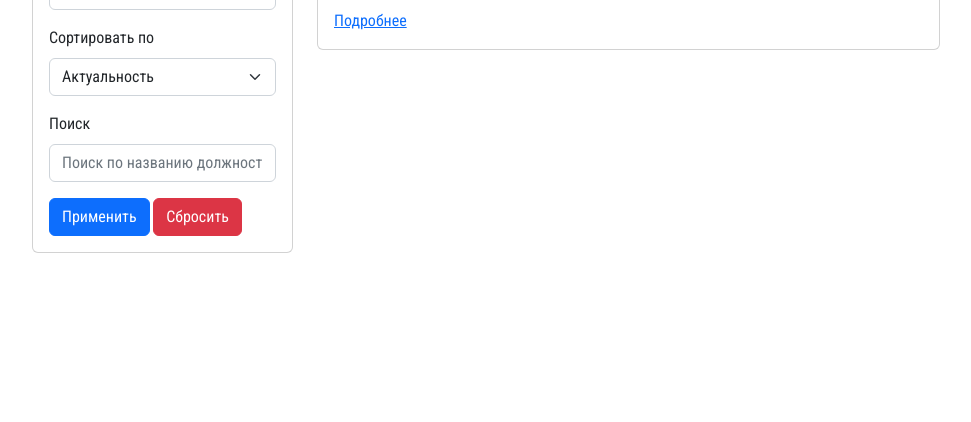
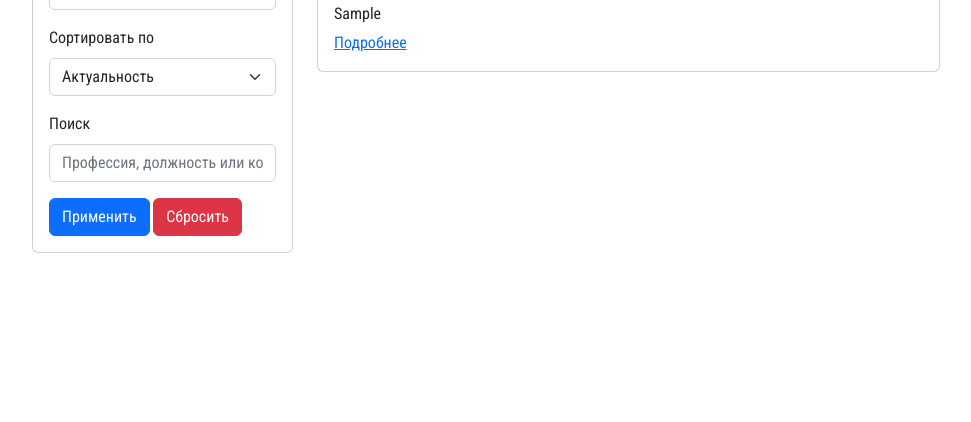
Before and after one commit to Russo2642/homework_68_with_team, a Django app: template headhunter/cv/templates/index.html in a window 1280 px wide. Shown: the part 221-643 px from the top of the page, without its empty margins (50-1021 px from the left). Run offline with Django 3.2, Linux system fonts and the light colour scheme; the template is opened without the code that fills it: most values are stand-ins (such as "Sample title", 1, 10 or a date in 2020); some libraries are stand-ins or nearby versions.

Commit message:
#23: добавил функцию поиска по должности, категории и компании на главной странице

```diff
--- a/headhunter/cv/templates/base/base.html
+++ b/headhunter/cv/templates/base/base.html
@@ -15,6 +15,14 @@
     <link href="{% static 'fontawesomefree/css/solid.css' %}" rel="stylesheet" type="text/css">
     <link rel="icon" href="https://i.hh.kz/logos/svg/hh.ru__min_.svg?v=11032019" type="image/x-icon"/>
     <title>{% block title %}HeadHunter{% endblock %}</title>
+    <script>
+        function handleKeyPress(event) {
+            if (event.key === 'Enter') {
+                event.preventDefault();
+                document.getElementById('search-form').submit();
+            }
+        }
+    </script>
 </head>
 <body>
 <nav class="navbar navbar-expand-lg navbar-dark bg-dark" style="height: 80px">
@@ -42,10 +50,10 @@
                 </li>
                 {% endif %}
             </ul>
-            <form class="form-inline" action="{% url 'index' %}" method="get">
+            <form class="form-inline" action="{% url 'index' %}" method="get" id="search-form">
                 <input type="text" name="search" id="search" class="form-control"
-                       placeholder="Поиск по названию должности" value="{{ search_query|default:'' }}">
-                <button type="submit" class="btn btn-outline-secondary">Поиск</button>
+                       placeholder="Поиск по названию должности" value="{{ search_query|default:'' }}"
+                       onkeypress="handleKeyPress(event)">
             </form>
             {% if user.is_authenticated %}
             <button type="button" class="btn btn-outline-success">
--- a/headhunter/cv/templates/index.html
+++ b/headhunter/cv/templates/index.html
@@ -30,7 +30,7 @@
                     <div class="mb-3">
                         <label for="search" class="form-label">Поиск</label>
                         <input type="text" name="search" id="search" class="form-control"
-                               placeholder="Поиск по названию должности" value="{{ search_query|default:'' }}">
+                               placeholder="Профессия, должность или компания" value="{{ search_query|default:'' }}">
                     </div>
                     <button type="submit" class="btn btn-primary">Применить</button>
                     <a href="{% url 'index' %}" class="btn btn-danger">Сбросить</a>
@@ -43,8 +43,9 @@
         <div class="card w-75" style="margin-top: 2rem">
             <div class="card-body">
                 <h4 class="card-title">{{ vacancy.title }}</h4>
-                <h5>{{ vacancy.get_profession_display }}</h5>
                 <h5>{{ vacancy.salary }}</h5>
+                <h6>{{ vacancy.get_profession_display }}</h6>
+                <h6>{{ vacancy.author.first_name }}</h6>
                 <span><a href="{% url 'vacancy_detail' vacancy.pk %}">Подробнее</a></span>
             </div>
         </div>
--- a/headhunter/vacancy/templates/vacancy_detail.html
+++ b/headhunter/vacancy/templates/vacancy_detail.html
@@ -28,7 +28,7 @@
                     </ul>
                 </div>
                 <div class="card-footer text-muted">
-                    Автор вакансии: {{ vacancy.author }}
+                    Автор вакансии: {{ vacancy.author }}  Компания: {{ vacancy.author.first_name }}
                 </div>
             </div>
         </div>
```
Also changed, not shown: headhunter/cv/views/base.py (+6 -1 lines).
